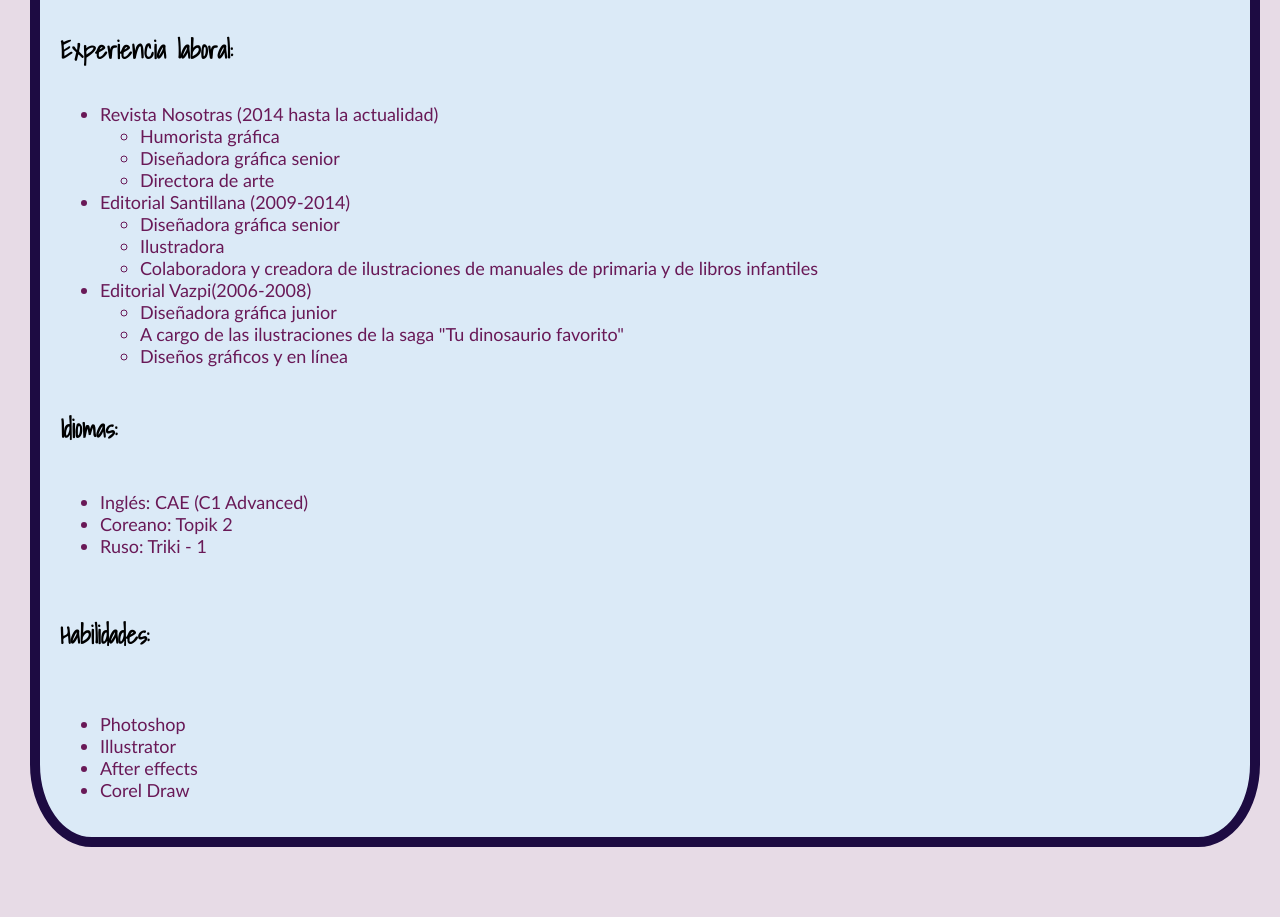
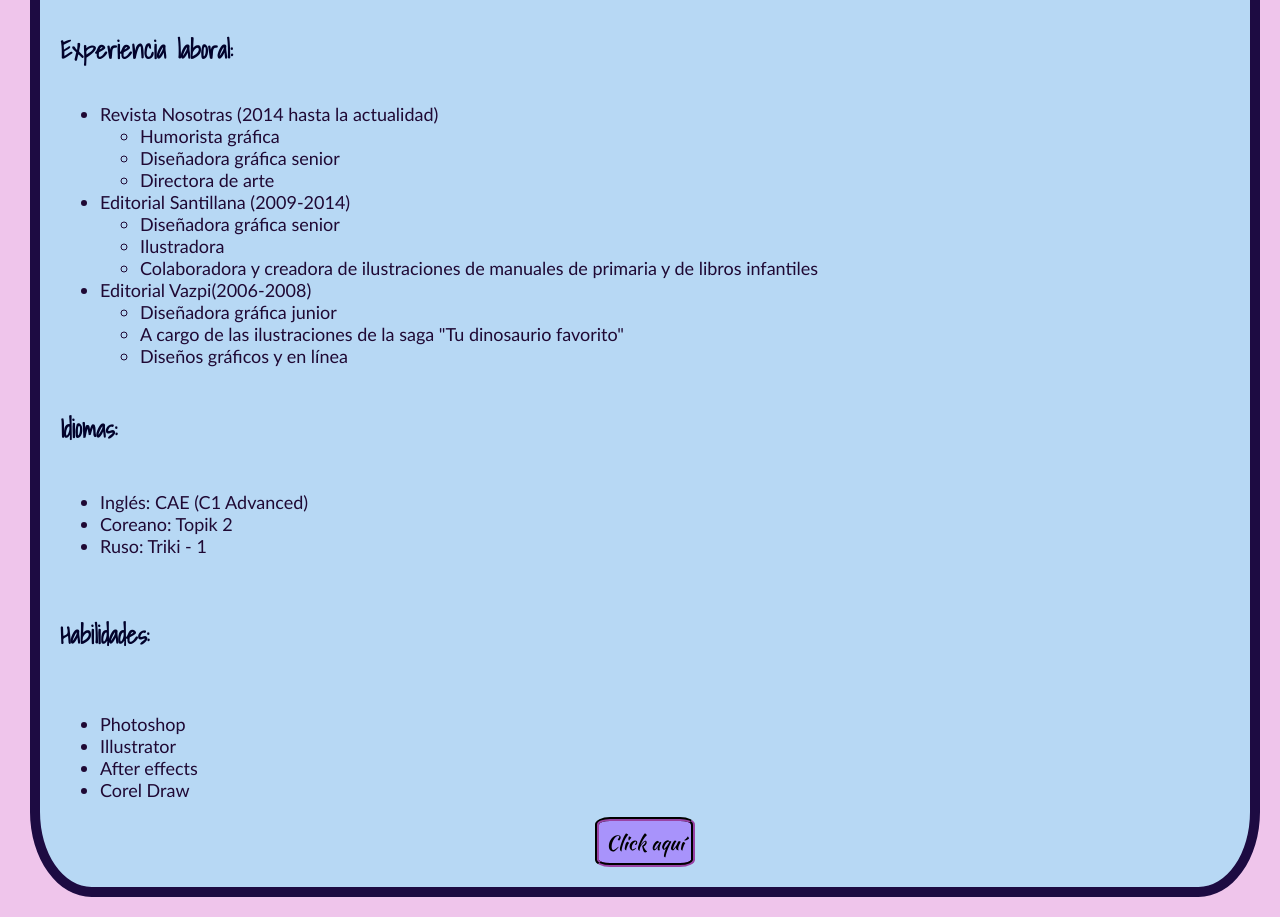
Before and after one commit to MSoledadVallarino/CurriculumVitae, a plain HTML site: page index.html in a window 1280 px wide. Shown: the part 822-1739 px from the top of the page. Before the commit the page ends 1689 px from the top, so only its background shows below. Drawn offline with Linux system fonts and the light colour scheme.

Commit message:
Modifica estructura html, estilos css, y agrega funcion javascript

```diff
--- /dev/null
+++ b/Escritos/function.js
@@ -0,0 +1,12 @@
+const fondo = document.querySelector(".fondo");
+const btn = document.querySelector("button")
+
+btn.addEventListener("click", cambiarColorDeFondo);
+
+function cambiarColorDeFondo(){
+       if (fondo.style.background == "rgb(183, 216, 244)")
+       fondo.style.background = "pink";
+       else
+       fondo.style.background = "rgb(183, 216, 244)";
+
+}
--- a/Estilos/estilos.css
+++ b/Estilos/estilos.css
@@ -1,10 +1,10 @@
 html {
-    background-color: rgb(231, 219, 230);}
+    background-color: rgb(239, 197, 235);}
 body {
     margin: 20px 20px 20px 30px;
     border: 10px solid rgb(29, 11, 66);
     padding: 20px 20px 20px 20px;
-    background-color: rgb(219, 234, 247);
+    background-color: rgb(183, 216, 244);
     border-radius: 5%;
 }
 h1 {font-size: 60px;
@@ -15,6 +15,8 @@ h1 {font-size: 60px;
 }
 h2, h3, h4, h5, h6 {font-size: 25px;
     font-family: "Shadows Into Light";
+    color:rgb(2, 2, 43)
+
 }
 img.redondo {
     width: 240px;
@@ -27,5 +29,17 @@ img.redondo {
 li {
     font-family: Calibri;
     font-size: 18px;
-    color:rgb(105, 25, 87)
+    color: rgb(31, 9, 52);
+
 }
+
+.btn-cambiar-color {
+    width: 100px;
+    height: 50px;
+    font-size: 20px;
+    font-family: Kaushan script;
+    border: 4px groove rgb(75, 33, 81);
+    padding: 0%;
+    border-radius: 15%;
+    background-color: rgb(168, 147, 251);
+}
--- a/index.html
+++ b/index.html
@@ -5,6 +5,7 @@
     <meta http-equiv="X-UA-Compatible" content="IE=edge">
     <meta name="viewport" content="width=device-width, initial-scale=1.0">
     <title>"Curriculum Vitae"</title>
+    <link rel="icon" type="image/x-icon" href= "images/favicon.ico">
     <link href="Estilos/estilos.css" rel="stylesheet" type="text/css">
     <link rel="stylesheet" href="https://fonts.googleapis.com/css?family=Shadows Into Light|Kaushan Script">
 
@@ -74,5 +75,13 @@
         <li>Corel Draw</li>
     </ul>
 
+    <div style="text-align:center">
+        <body class="fondo"></body>
+        <button class="btn-cambiar-color">Click aquí</button>
+        </div>
+
+    <script src="Escritos/function.js"></script>
+
+
 </body>
 </html>
```
